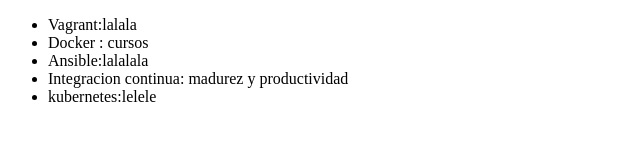
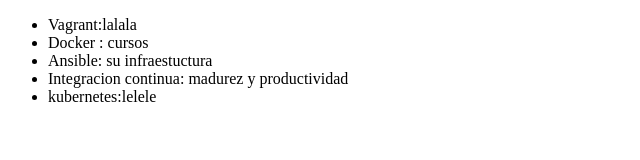
Before and after one commit to JesusPuga3003/alura-git, a plain HTML site: page index.html in a window 1280 px wide. Shown: the full height of the page, 0-640 px from the left. Drawn offline with Linux system fonts and the light colour scheme.

Commit message:
modicando cosillas

```diff
--- a/index.html
+++ b/index.html
@@ -8,7 +8,7 @@
      <ul>
          <li> Vagrant:lalala   </li>
          <li> Docker : cursos </li>
-         <li> Ansible:lalalala </li>
+         <li> Ansible: su infraestuctura </li>
          <li> Integracion continua: madurez  y productividad</li>
          <li>kubernetes:lelele</li>
      </ul>
```
